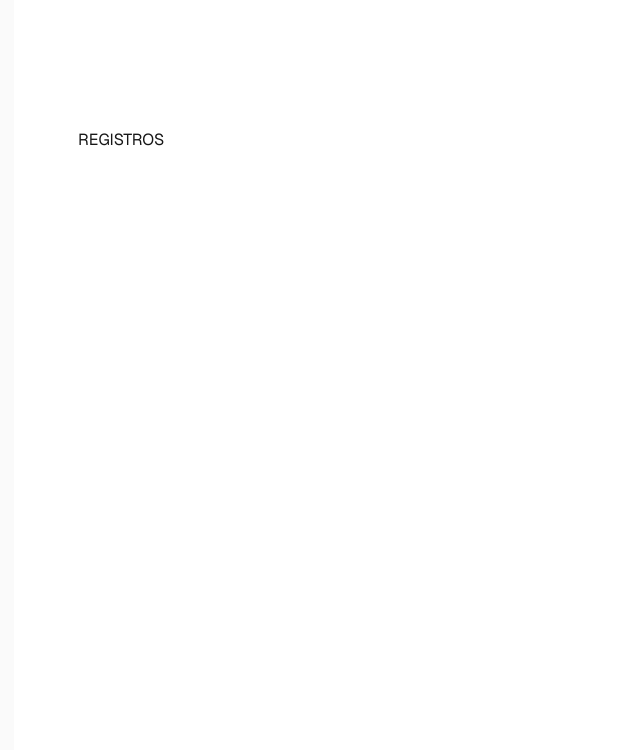
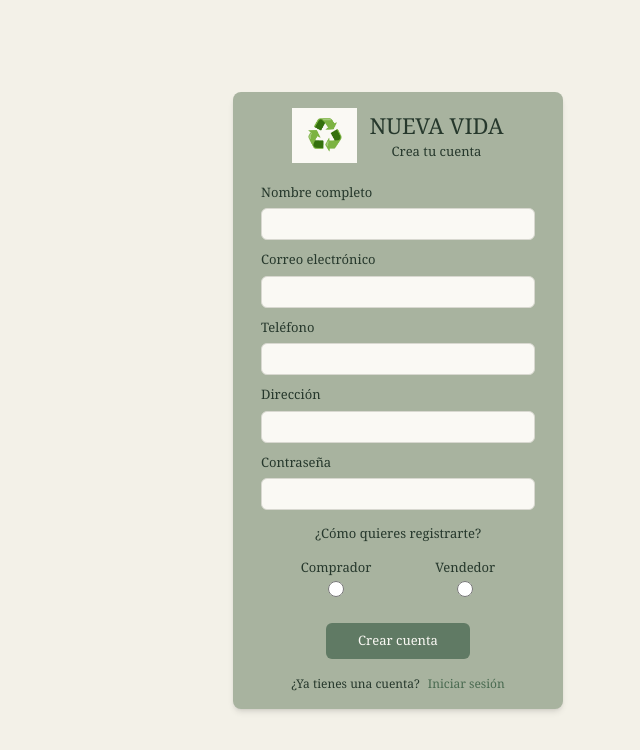
Before and after one commit to cesitarah/Proyecto-Reciclaje, a Next.js app: page /registro in a window 1280 px wide. Shown: the top 750 px of the page, without its empty margins (242-882 px from the left). Built offline with nearby package versions, Linux system fonts and the light colour scheme.

Commit message:
Kasandra registro

```diff
--- a/app/registro/page.tsx
+++ b/app/registro/page.tsx
@@ -1,10 +1,158 @@
+"use client";
 
-export default function Home() {
+import Link from "next/link";
+
+export default function Register() {
   return (
-    <div className="flex flex-col flex-1 items-center justify-center bg-zinc-50 font-sans dark:bg-black">
-      <main className="flex flex-1 w-full max-w-3xl flex-col items-center justify-between py-32 px-16 bg-white dark:bg-black sm:items-start">
-        <h1>REGISTROS</h1>
-      </main>
-    </div>
+    <main className="min-h-screen w-full flex items-center justify-center bg-[#F3F1E8] py-6">
+
+      <div className="w-[330px] rounded-lg bg-[#A8B39F] px-7 py-4 shadow-md">
+
+        {/* LOGO Y TITULO */}
+        <div className="flex justify-center mb-5">
+          <div className="flex items-center gap-3">
+
+            {/* LOGO */}
+            <div className="w-[65px] h-[55px] bg-[#FAF9F4] flex items-center justify-center">
+              <span className="text-3xl">♻️</span>
+            </div>
+
+            {/* NOMBRE */}
+            <div>
+              <h1 className="text-[22px] font-serif text-[#26382C]">
+                NUEVA VIDA
+              </h1>
+
+              <p className="text-[13px] font-serif text-[#26382C] text-center">
+                Crea tu cuenta
+              </p>
+            </div>
+
+          </div>
+        </div>
+
+        {/* FORMULARIO */}
+        <form className="flex flex-col gap-1.5">
+
+          {/* NOMBRE COMPLETO */}
+          <label className="text-[13px] font-serif text-[#26382C]">
+            Nombre completo
+          </label>
+
+          <input
+            type="text"
+            className="w-full h-8 rounded-md bg-[#FAF9F4] px-3 text-[#26382C] outline-none border border-[#D8D8D0] focus:border-[#607A64]"
+          />
+
+          {/* CORREO ELECTRÓNICO */}
+          <label className="text-[13px] font-serif text-[#26382C] mt-1">
+            Correo electrónico
+          </label>
+
+          <input
+            type="text"
+            className="w-full h-8 rounded-md bg-[#FAF9F4] px-3 text-[#26382C] outline-none border border-[#D8D8D0] focus:border-[#607A64]"
+          />
+
+          {/* TELÉFONO */}
+          <label className="text-[13px] font-serif text-[#26382C] mt-1">
+            Teléfono
+          </label>
+
+          <input
+            type="tel"
+            className="w-full h-8 rounded-md bg-[#FAF9F4] px-3 text-[#26382C] outline-none border border-[#D8D8D0] focus:border-[#607A64]"
+          />
+
+          {/* DIRECCIÓN */}
+          <label className="text-[13px] font-serif text-[#26382C] mt-1">
+            Dirección
+          </label>
+
+          <input
+            type="text"
+            className="w-full h-8 rounded-md bg-[#FAF9F4] px-3 text-[#26382C] outline-none border border-[#D8D8D0] focus:border-[#607A64]"
+          />
+
+          {/* CONTRASEÑA */}
+          <label className="text-[13px] font-serif text-[#26382C] mt-1">
+            Contraseña
+          </label>
+
+          <input
+            type="password"
+            className="w-full h-8 rounded-md bg-[#FAF9F4] px-3 text-[#26382C] outline-none border border-[#D8D8D0] focus:border-[#607A64]"
+          />
+
+          {/* TIPO DE USUARIO */}
+          <p className="text-center text-[13px] font-serif text-[#26382C] mt-2">
+            ¿Cómo quieres registrarte?
+          </p>
+
+          <div className="flex justify-center gap-16 mt-2">
+
+            {/* COMPRADOR */}
+            <label className="flex flex-col items-center cursor-pointer">
+              <span className="text-[13px] font-serif text-[#26382C]">
+                Comprador
+              </span>
+
+              <input
+                type="radio"
+                name="tipoUsuario"
+                value="comprador"
+                className="mt-1 w-4 h-4 accent-[#607A64]"
+              />
+            </label>
+
+            {/* VENDEDOR */}
+            <label className="flex flex-col items-center cursor-pointer">
+              <span className="text-[13px] font-serif text-[#26382C]">
+                Vendedor
+              </span>
+
+              <input
+                type="radio"
+                name="tipoUsuario"
+                value="vendedor"
+                className="mt-1 w-4 h-4 accent-[#607A64]"
+              />
+            </label>
+
+          </div>
+
+          {/* BOTÓN CREAR CUENTA */}
+          <div className="flex justify-center mt-5">
+
+            <button
+              type="submit"
+              className="bg-[#607A64] hover:bg-[#506653] text-[#FAF9F4] rounded-md px-8 py-2 font-serif text-[13px] transition-colors"
+            >
+              Crear cuenta
+            </button>
+
+          </div>
+
+        </form>
+
+        {/* VOLVER AL LOGIN */}
+        <div className="flex justify-center items-center gap-2 mt-4 text-[12px] font-serif">
+
+          <span className="text-[#26382C]">
+            ¿Ya tienes una cuenta?
+          </span>
+
+          <Link
+            href="/login"
+            className="text-[#496A50] hover:text-[#304A36]"
+          >
+            Iniciar sesión
+          </Link>
+
+        </div>
+
+      </div>
+
+    </main>
   );
 }
```
